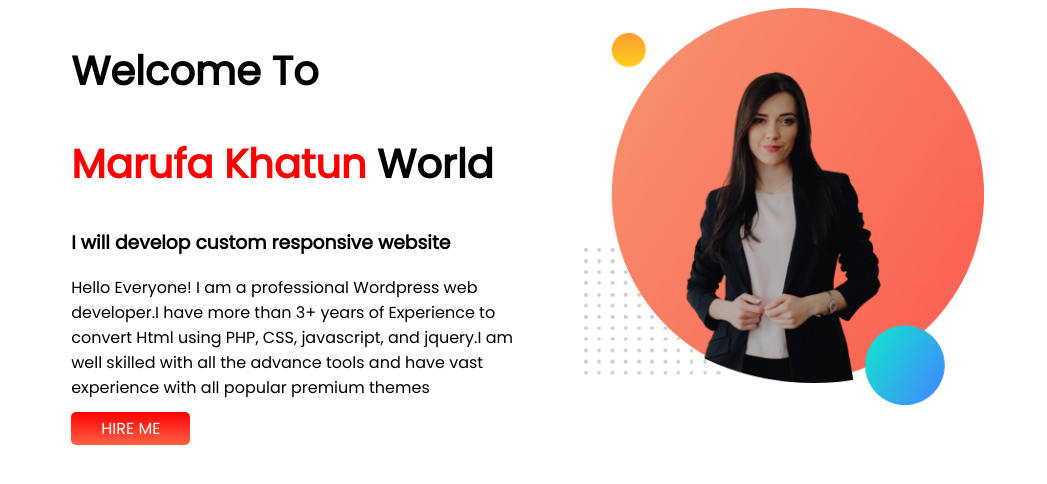
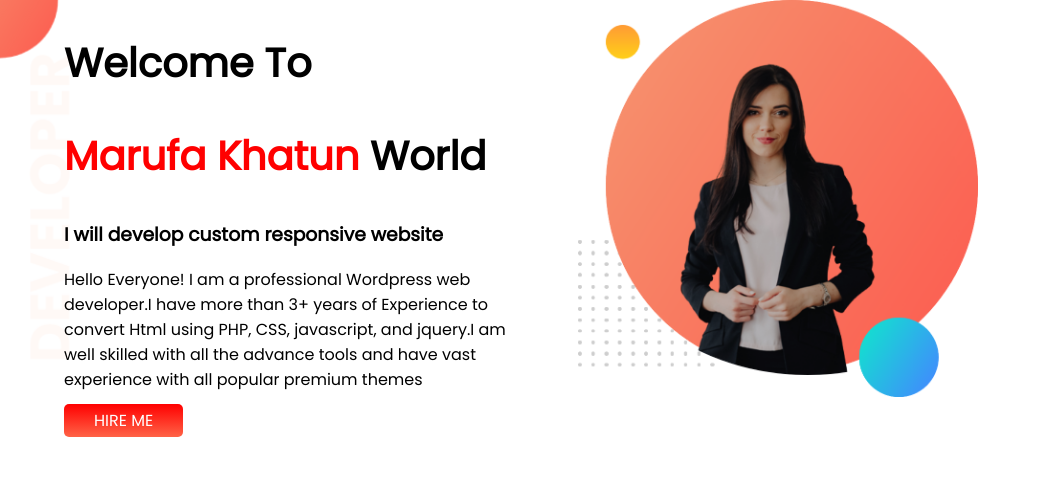
Before and after one commit to marufa0194/developer-portfolio2, a plain HTML site: page index.html in a window 1280 px wide. Shown: the whole page, without its empty margins (0-1047 px from the left). Drawn offline with Linux system fonts and the light colour scheme.

Commit message:
top banner added

```diff
--- a/style.css
+++ b/style.css
@@ -1,5 +1,6 @@
 body {
     font-family: 'Poppins', sans-serif;
+    margin: 0;
 }
 
 h1 {
@@ -31,6 +32,7 @@ section {
     border-radius: 5px;
 }
 
-top-banner {
+.top-banner {
     background-image: url(top-banner.png);
+    background-repeat: no-repeat;
 }
```
